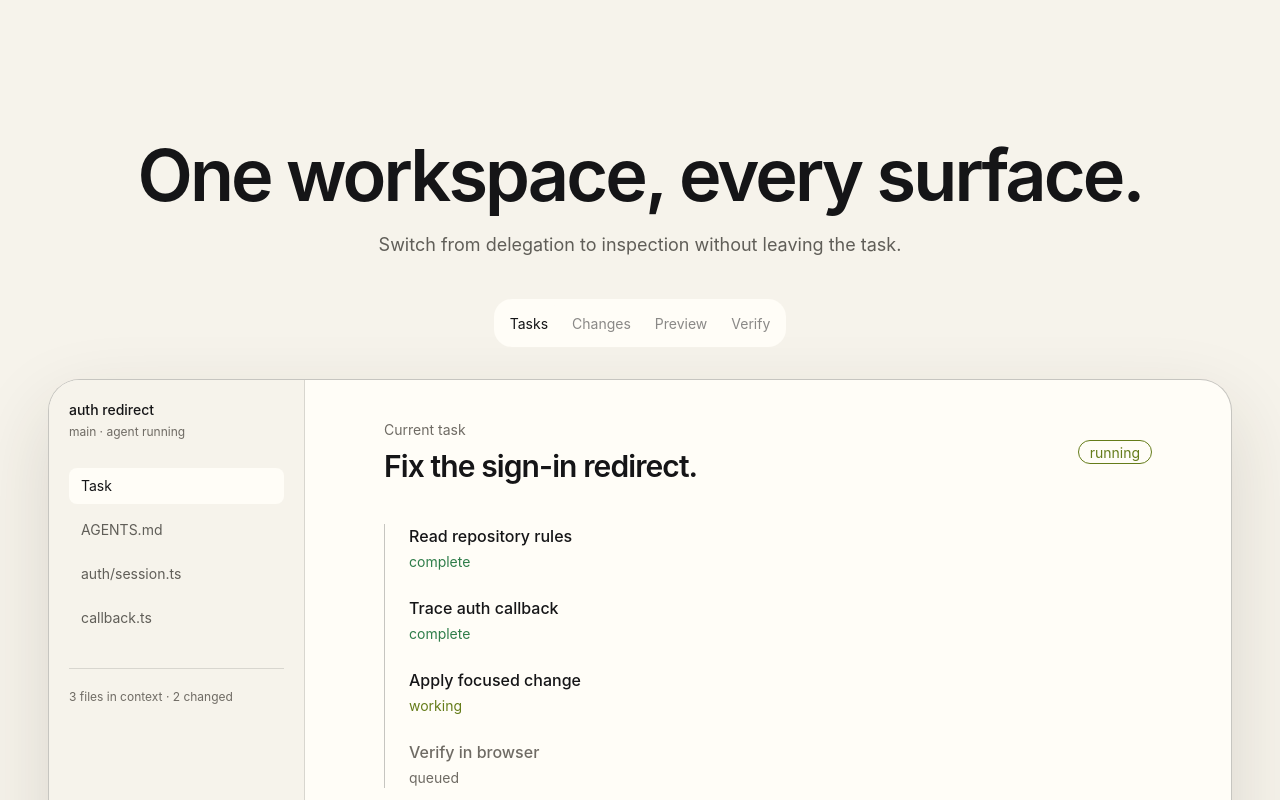
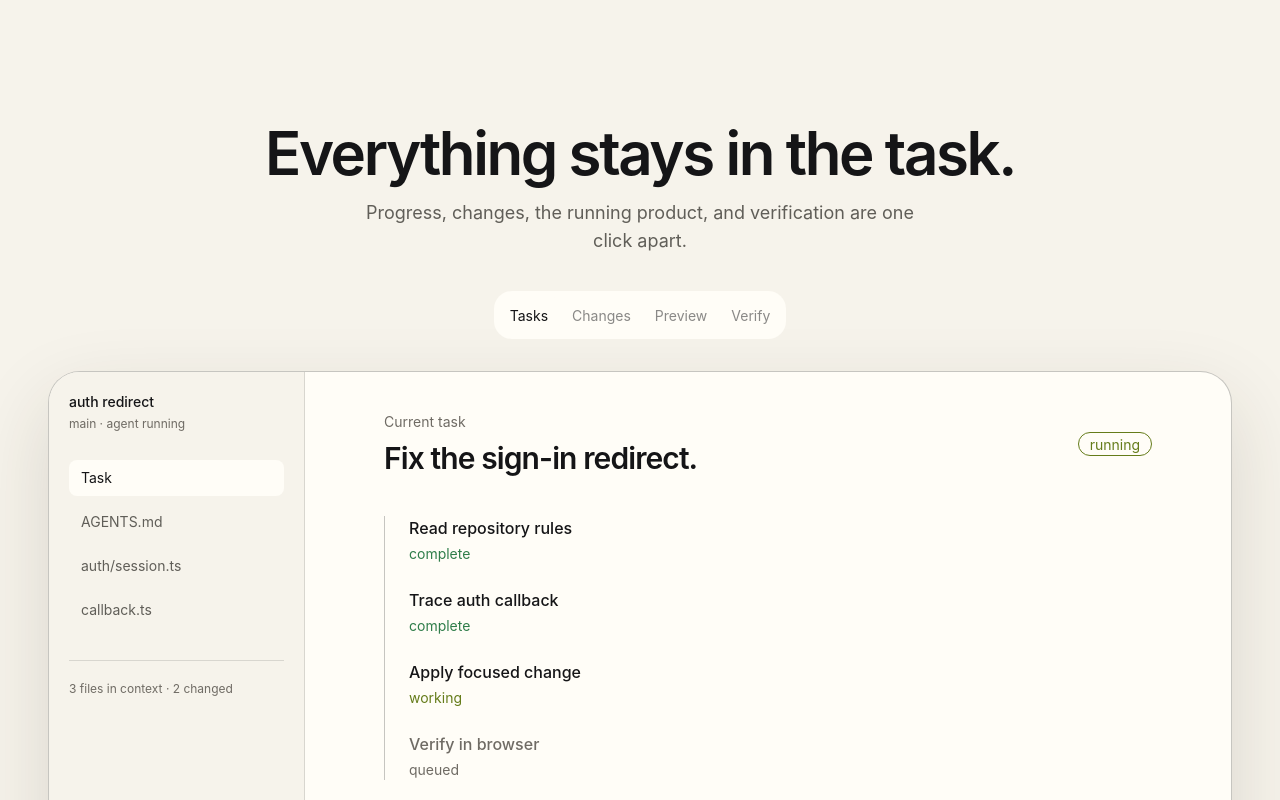
Before and after one commit to farismnrr/agentic-ai-workspace, a Svelte app in the folder web/: page / in a window 1280 px wide. Shown: the part 4440-5240 px from the top of the page. Built offline with nearby package versions, Linux system fonts and the light colour scheme.

Commit message:
refactor: make closer look more product specific

```diff
--- a/web/src/features/landing/components/CloserLookSection.svelte
+++ b/web/src/features/landing/components/CloserLookSection.svelte
@@ -11,13 +11,13 @@
   let selected = $state<ViewKey>('tasks');
 </script>
 
-<section id="closer-look" class="mx-auto w-full max-w-[1440px] px-5 py-24 sm:px-8 lg:px-12 lg:py-36">
+<section id="closer-look" class="mx-auto w-full max-w-[1440px] px-5 py-24 sm:px-8 lg:px-12 lg:py-32">
   <div class="text-center">
-    <h2 class="text-4xl font-semibold tracking-[-0.04em] sm:text-6xl lg:text-7xl">One workspace, every surface.</h2>
-    <p class="mx-auto mt-5 max-w-2xl text-base leading-7 text-[var(--brand-text-secondary)] sm:text-lg">Switch from delegation to inspection without leaving the task.</p>
+    <h2 class="text-4xl font-semibold tracking-[-0.04em] sm:text-5xl lg:text-6xl">Everything stays in the task.</h2>
+    <p class="mx-auto mt-4 max-w-xl text-base leading-7 text-[var(--brand-text-secondary)] sm:text-lg">Progress, changes, the running product, and verification are one click apart.</p>
   </div>
 
-  <div class="mt-10 flex justify-center">
+  <div class="mt-9 flex justify-center">
     <div class="tabs tabs-box bg-base-100">
       {#each views as view (view.key)}
         <button class:tab-active={selected === view.key} class="tab" type="button" onclick={() => { selected = view.key; }}>{view.label}</button>
@@ -26,7 +26,7 @@
   </div>
 
   <div class="mt-8 overflow-hidden rounded-[2rem] border border-[var(--brand-border-strong)] bg-base-100 shadow-[var(--brand-shadow)]">
-    <div class="grid min-h-[38rem] lg:grid-cols-[16rem_1fr]">
+    <div class="grid min-h-[34rem] lg:grid-cols-[16rem_1fr]">
       <aside class="border-b border-[var(--brand-border)] bg-base-200 p-5 lg:border-b-0 lg:border-r">
         <p class="text-sm font-medium">auth redirect</p>
         <p class="mt-1 text-xs text-[var(--brand-text-tertiary)]">main · agent running</p>
@@ -61,7 +61,7 @@
         {:else if selected === 'preview'}
           <div class="overflow-hidden rounded-2xl border border-[var(--brand-border)]">
             <div class="flex items-center gap-2 border-b border-[var(--brand-border)] bg-base-200 px-4 py-3 text-xs text-[var(--brand-text-tertiary)]"><span class="size-2 rounded-full bg-error"></span><span class="size-2 rounded-full bg-warning"></span><span class="size-2 rounded-full bg-success"></span><span class="ml-3">127.0.0.1:8080/auth/callback</span></div>
-            <div class="grid min-h-[28rem] place-items-center bg-base-100 p-8 text-center"><div><span class="text-success">✓</span><h3 class="mt-4 text-4xl font-semibold tracking-[-0.04em]">Signed in.</h3><p class="mt-3 text-[var(--brand-text-secondary)]">Redirect returned to the requested workspace.</p></div></div>
+            <div class="grid min-h-[24rem] place-items-center bg-base-100 p-8 text-center"><div><span class="text-success">✓</span><h3 class="mt-4 text-4xl font-semibold tracking-[-0.04em]">Signed in.</h3><p class="mt-3 text-[var(--brand-text-secondary)]">Redirect returned to the requested workspace.</p></div></div>
           </div>
         {:else}
           <div class="mx-auto max-w-3xl">
```
